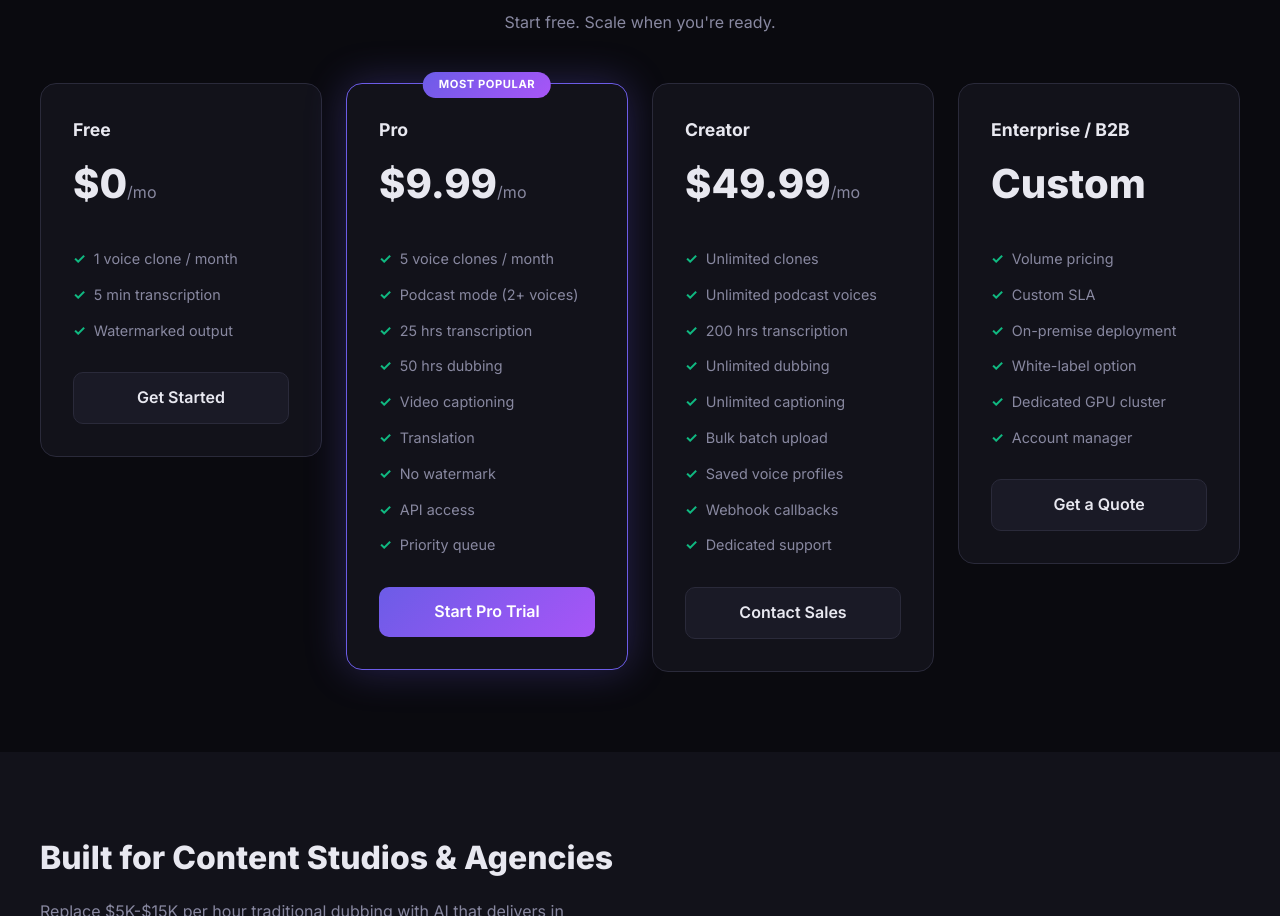
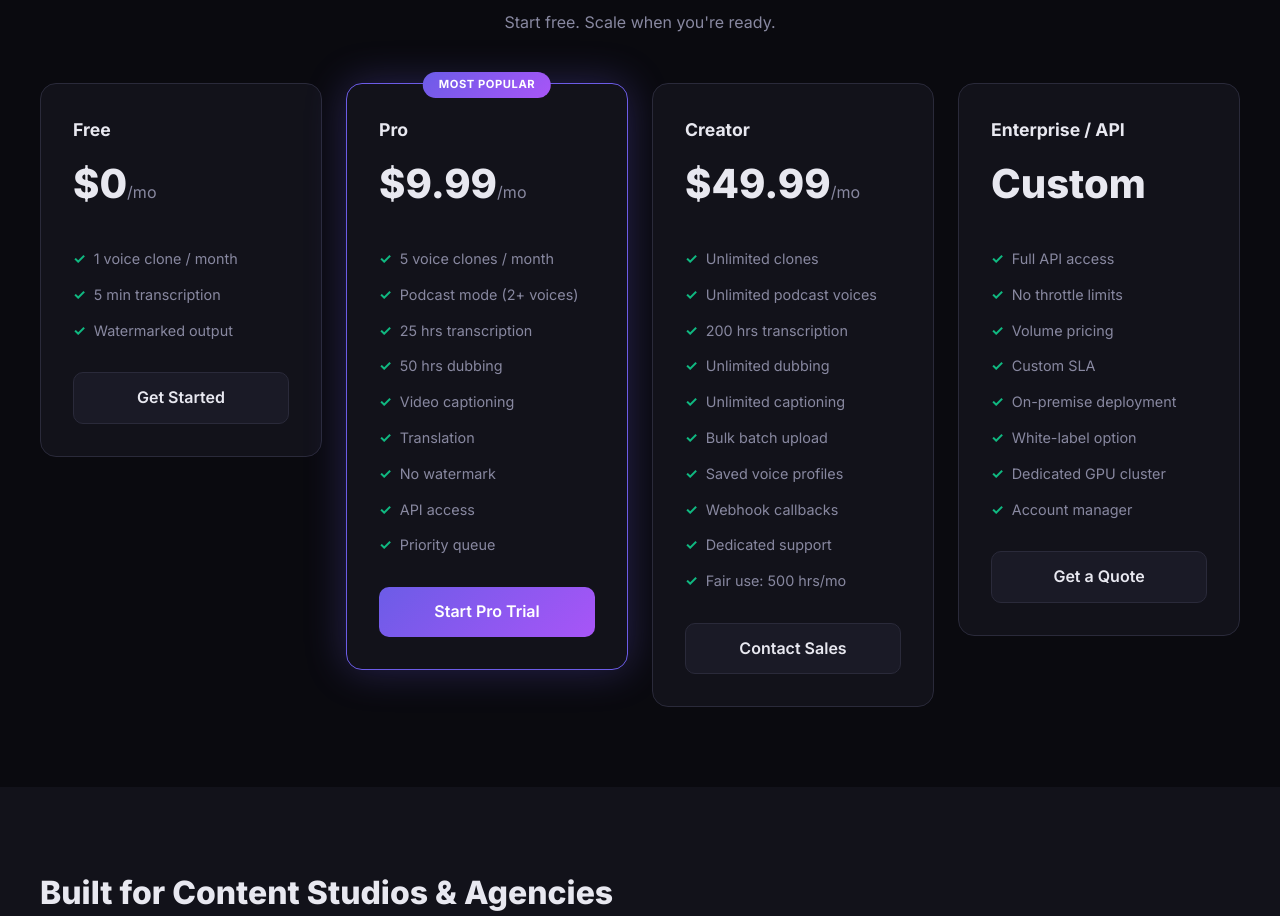
Before and after one commit to banksythequantLab/freeclone-site, a website: page public/index.html in a window 1280 px wide. Shown: the part 3980-4896 px from the top of the page. Drawn offline with Linux system fonts and the light colour scheme.

Commit message:
Creator tier: 500hr fair-use throttle, Enterprise gets full API no limits
Co-Authored-By: Claude Opus 4.6 <noreply@anthropic.com>

```diff
--- a/public/index.html
+++ b/public/index.html
@@ -137,10 +137,10 @@
         <ul class="price-features"><li>5 voice clones / month</li><li>Podcast mode (2+ voices)</li><li>25 hrs transcription</li><li>50 hrs dubbing</li><li>Video captioning</li><li>Translation</li><li>No watermark</li><li>API access</li><li>Priority queue</li></ul>
         <a href="#demo" class="price-btn price-btn-primary">Start Pro Trial</a></div>
       <div class="price-card"><div class="price-tier">Creator</div><div class="price-amount">$49.99<span>/mo</span></div>
-        <ul class="price-features"><li>Unlimited clones</li><li>Unlimited podcast voices</li><li>200 hrs transcription</li><li>Unlimited dubbing</li><li>Unlimited captioning</li><li>Bulk batch upload</li><li>Saved voice profiles</li><li>Webhook callbacks</li><li>Dedicated support</li></ul>
+        <ul class="price-features"><li>Unlimited clones</li><li>Unlimited podcast voices</li><li>200 hrs transcription</li><li>Unlimited dubbing</li><li>Unlimited captioning</li><li>Bulk batch upload</li><li>Saved voice profiles</li><li>Webhook callbacks</li><li>Dedicated support</li><li>Fair use: 500 hrs/mo</li></ul>
         <a href="#demo" class="price-btn price-btn-secondary">Contact Sales</a></div>
-      <div class="price-card"><div class="price-tier">Enterprise / B2B</div><div class="price-amount">Custom</div>
-        <ul class="price-features"><li>Volume pricing</li><li>Custom SLA</li><li>On-premise deployment</li><li>White-label option</li><li>Dedicated GPU cluster</li><li>Account manager</li></ul>
+      <div class="price-card"><div class="price-tier">Enterprise / API</div><div class="price-amount">Custom</div>
+        <ul class="price-features"><li>Full API access</li><li>No throttle limits</li><li>Volume pricing</li><li>Custom SLA</li><li>On-premise deployment</li><li>White-label option</li><li>Dedicated GPU cluster</li><li>Account manager</li></ul>
         <a href="mailto:dj@soltis.info" class="price-btn price-btn-secondary">Get a Quote</a></div>
     </div>
   </div></section>
```
